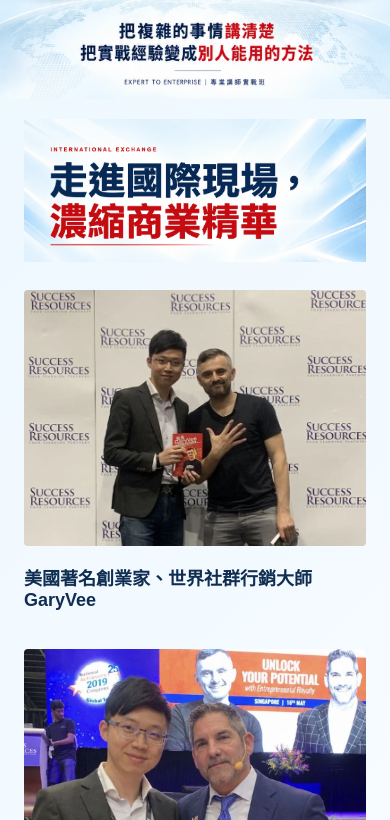
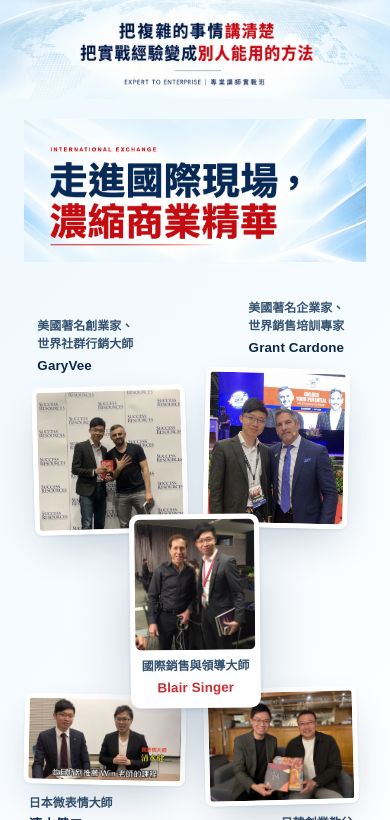
Before and after one commit to interstella2025-commits/winwinwin, a Next.js app in the folder vercel-win/: page / in a window 390 px wide. Shown: the part 11180-12000 px from the top of the page. Built offline with nearby package versions, Linux system fonts and the light colour scheme.

Commit message:
International exchange: 2/1/2 overlapping collage (Blair Singer centred on top, staggered corners, white-framed photos, outer captions); precourse info: donation note under price

```diff
--- a/vercel-win/app/course-revisions.tsx
+++ b/vercel-win/app/course-revisions.tsx
@@ -37,14 +37,16 @@
 export function InternationalExchange() {
   return <section className="international">
     <img className="exchange-title-art" src={image + 'restore-exchange-heading-approved.webp'} width={1942} height={809} alt="走進國際現場，濃縮商業精華" loading="lazy" />
-    <div className="photo-grid">
-      <figure><img src="/images/gary-v.webp" alt="林嘉宏 WIN 博士與 Gary Vaynerchuk（Gary V）合照" loading="lazy" /><figcaption><span>美國著名創業家、世界社群行銷大師</span> <span>GaryVee</span></figcaption></figure>
-      <figure><img src="/images/grant-cardone.webp" alt="林嘉宏 WIN 博士與 Grant Cardone 合照" loading="lazy" /><figcaption><span>美國著名企業家、世界銷售培訓專家</span> <span>Grant Cardone</span></figcaption></figure>
-    </div>
-    <div className="photo-grid photo-row">
-      <figure style={{ '--r': 992 / 1080 } as React.CSSProperties}><img src={image + 'exchange-blair-singer-full.webp'} width={992} height={1080} alt="林嘉宏 WIN 博士與 Blair Singer 合照" loading="lazy" /><figcaption><span>國際銷售與領導大師</span> <span>Blair Singer</span></figcaption></figure>
-      <figure style={{ '--r': 1600 / 854 } as React.CSSProperties}><img src={image + 'exchange-shimizu-kenji-full.webp'} width={1600} height={854} alt="林嘉宏 WIN 博士與清水健二合照" loading="lazy" /><figcaption><span>日本微表情大師</span> <span>清水健二</span></figcaption></figure>
-      <figure style={{ '--r': 1200 / 901 } as React.CSSProperties}><img src={image + 'exchange-amada-yukihiro-full.webp'} width={1200} height={901} alt="林嘉宏 WIN 博士與天田幸宏合照" loading="lazy" /><figcaption><span>日韓創業教父</span> <span>天田幸宏</span></figcaption></figure>
+    <div className="exchange-collage">
+      <div className="ec-row ec-top">
+        <figure className="ec ec-tl"><img src="/images/gary-v.webp" width={764} height={735} alt="林嘉宏 WIN 博士與 Gary Vaynerchuk（Gary V）合照" loading="lazy" /><figcaption><span>美國著名創業家、世界社群行銷大師</span> <span>GaryVee</span></figcaption></figure>
+        <figure className="ec ec-tr"><img src="/images/grant-cardone.webp" width={963} height={1066} alt="林嘉宏 WIN 博士與 Grant Cardone 合照" loading="lazy" /><figcaption><span>美國著名企業家、世界銷售培訓專家</span> <span>Grant Cardone</span></figcaption></figure>
+      </div>
+      <figure className="ec ec-center"><img src={image + 'exchange-blair-singer-full.webp'} width={992} height={1080} alt="林嘉宏 WIN 博士與 Blair Singer 合照" loading="lazy" /><figcaption><span>國際銷售與領導大師</span> <span>Blair Singer</span></figcaption></figure>
+      <div className="ec-row ec-bottom">
+        <figure className="ec ec-bl"><img src={image + 'exchange-shimizu-kenji-full.webp'} width={1600} height={854} alt="林嘉宏 WIN 博士與清水健二合照" loading="lazy" /><figcaption><span>日本微表情大師</span> <span>清水健二</span></figcaption></figure>
+        <figure className="ec ec-br"><img src={image + 'exchange-amada-yukihiro-full.webp'} width={1200} height={901} alt="林嘉宏 WIN 博士與天田幸宏合照" loading="lazy" /><figcaption><span>日韓創業教父</span> <span>天田幸宏</span></figcaption></figure>
+      </div>
     </div>
   </section>;
 }
--- a/vercel-win/app/globals.css
+++ b/vercel-win/app/globals.css
@@ -227,3 +227,33 @@
 /* registration heading: two-part red line, break after the comma */
 .registration .form-heading h2>span{display:inline;padding:0;background:none;white-space:normal}
 .registration .form-heading h2>span>span{display:inline-block;white-space:nowrap}
+/* international exchange: 2 / 1 / 2 overlapping collage (quincunx, centre on top) */
+.exchange-collage{--g:12;--ov:8.5;--st:3;container-type:inline-size;position:relative;max-width:1040px;margin:12px auto 0}
+.ec-row{display:grid;grid-template-columns:1fr calc(var(--g)*1cqw) 1fr}
+.ec-top{align-items:end}.ec-bottom{align-items:start}
+.ec-row>.ec:first-child{grid-column:1;justify-self:end}.ec-row>.ec:last-child{grid-column:3;justify-self:start}
+.ec{margin:0;width:calc(var(--w)*1cqw);display:flex;flex-direction:column;position:relative}
+.ec-top .ec{flex-direction:column-reverse}
+.ec-tl{--w:34.5;--rot:-1.6deg}.ec-tr{--w:32.5;--rot:1.3deg;margin-bottom:calc(var(--st)*1cqw)}
+.ec-bl{--w:43.5;--rot:1.2deg;margin-top:calc(var(--st)*1cqw)}.ec-br{--w:39;--rot:-1.5deg}
+.ec img{display:block;width:100%;height:auto;box-sizing:border-box;padding:max(5px,.75cqw);background:#fff;border-radius:max(8px,1.1cqw);box-shadow:0 1px 2px #0b284a14,0 18px 44px -12px #0b284a3d;transform:rotate(var(--rot,0deg))}
+.ec figcaption{padding:0;margin:max(12px,1.9cqw) 0;font-size:clamp(13px,1.7cqw,18px);line-height:1.5;color:#34516e;font-weight:700;letter-spacing:.02em}
+.ec figcaption span{display:block;text-wrap:balance}
+.ec figcaption span+span{margin-top:.15em;color:#0b284a;font-weight:900;font-size:1.12em;letter-spacing:.01em}
+.ec-tl figcaption,.ec-bl figcaption{text-align:left;padding-left:.4em}.ec-tr figcaption,.ec-br figcaption{text-align:right;padding-right:.4em}
+.ec-tl figcaption span+span,.ec-bl figcaption span+span,.ec-tr figcaption span+span,.ec-br figcaption span+span{color:#0b284a}
+.ec-center{--w:31;z-index:2;margin:calc(var(--ov)*-1cqw) auto;padding:max(5px,.75cqw) max(5px,.75cqw) 0;background:#fff;border-radius:max(10px,1.3cqw);box-shadow:0 2px 4px #0b284a1a,0 30px 70px -18px #0b284a59;transform:rotate(-.6deg)}
+.ec-center img{padding:0;box-shadow:none;border-radius:max(6px,.8cqw);transform:none}
+.ec-center figcaption{text-align:center;margin:max(10px,1.3cqw) 0 max(12px,1.6cqw)}
+.ec-center figcaption span+span{color:#c82e35}
+@media(max-width:600px){
+ .exchange-collage{--g:5;--ov:6;--st:2;margin-top:4px}
+ .ec-tl{--w:45}.ec-tr{--w:42.5}.ec-bl{--w:47.5}.ec-br{--w:45}.ec-center{--w:38}
+ .ec figcaption{font-size:clamp(11.5px,3.5cqw,13px);margin:10px 0;letter-spacing:0}
+ .ec-center figcaption{margin:8px 0 10px}
+}
+/* precourse: donation note under the price */
+.precourse-info .precourse-price:has(+.precourse-donation){margin-bottom:6px}
+.precourse-donation{margin:0 0 22px;font-size:15px;line-height:1.6;color:#4f6680;font-weight:700;letter-spacing:.03em}
+.precourse-donation span{display:inline-block}
+@media(max-width:600px){.precourse-donation{font-size:14px;margin-bottom:20px}}
--- a/vercel-win/app/precourse-info.tsx
+++ b/vercel-win/app/precourse-info.tsx
@@ -10,6 +10,7 @@
    <div><dt>授課講師</dt><dd>林嘉宏 WIN 博士</dd></div>
   </dl>
   <p className="precourse-price">前導課費用 <strong>NT$399</strong></p>
+  <p className="precourse-donation"><span>將全數捐予</span><span>「國際青少年希望教育計劃」。</span></p>
   <a className="precourse-cta" href="#apply">報名90分鐘線上前導課 <span aria-hidden="true">→</span></a>
  </section>;
 }
```
